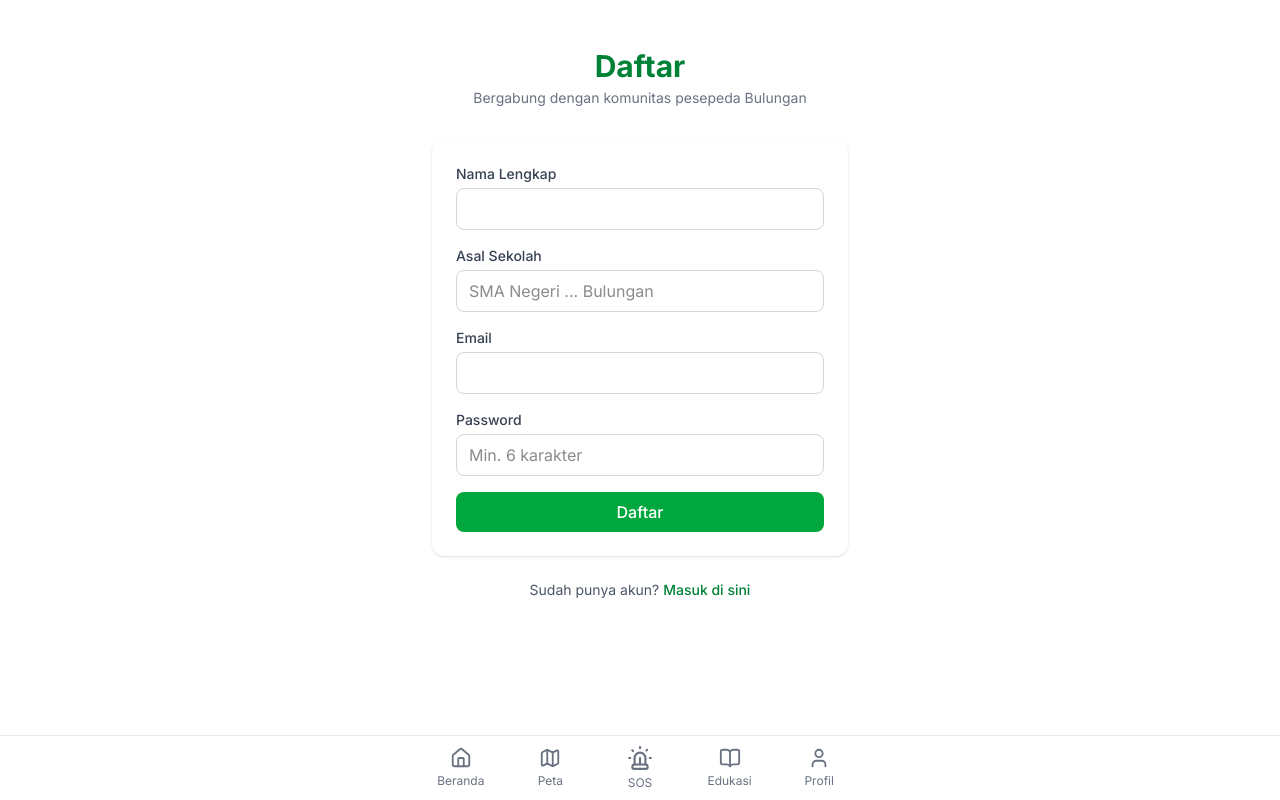
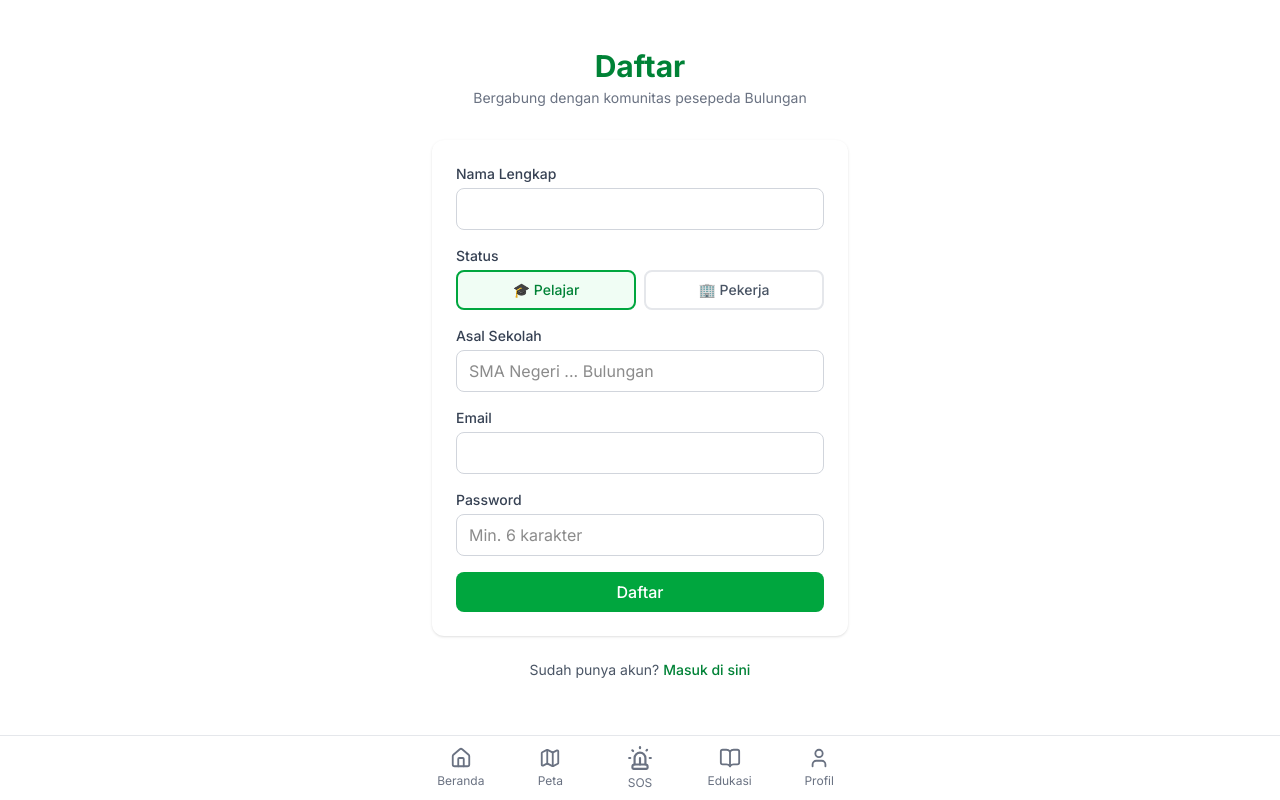
Before and after one commit to PIANOSEM2010/gass, a Next.js app: page /auth/register in a window 1280 px wide. Built offline with nearby package versions, Linux system fonts and the light colour scheme; no server answers.

Commit message:
feat: pilihan Pelajar/Pekerja saat daftar + tampil di profil

```diff
--- a/src/app/auth/register/page.tsx
+++ b/src/app/auth/register/page.tsx
@@ -3,14 +3,19 @@ import { useState } from "react";
 import Link from "next/link";
 import { createClient } from "@/lib/supabase/client";
 
+type MemberType = "pelajar" | "pekerja";
+
 export default function RegisterPage() {
   const [fullName, setFullName] = useState("");
   const [email, setEmail] = useState("");
   const [password, setPassword] = useState("");
-  const [school, setSchool] = useState("");
+  const [memberType, setMemberType] = useState<MemberType>("pelajar");
+  const [organization, setOrganization] = useState("");
   const [loading, setLoading] = useState(false);
   const [error, setError] = useState("");
   const [success, setSuccess] = useState(false);
+
+  const isPelajar = memberType === "pelajar";
 
   async function handleRegister(e: React.FormEvent) {
     e.preventDefault();
@@ -21,7 +26,11 @@ export default function RegisterPage() {
       email,
       password,
       options: {
-        data: { full_name: fullName, school },
+        data: {
+          full_name: fullName,
+          member_type: memberType,
+          organization,
+        },
         emailRedirectTo: `${window.location.origin}/auth/callback`,
       },
     });
@@ -66,16 +75,45 @@ export default function RegisterPage() {
             className="w-full px-3 py-2 border border-gray-300 rounded-lg focus:outline-none focus:ring-2 focus:ring-green-500"
           />
         </div>
+
         <div>
-          <label className="block text-sm font-medium text-gray-700 mb-1">Asal Sekolah</label>
+          <label className="block text-sm font-medium text-gray-700 mb-1">Status</label>
+          <div className="grid grid-cols-2 gap-2">
+            <button
+              type="button"
+              onClick={() => setMemberType("pelajar")}
+              className={`px-3 py-2 rounded-lg text-sm font-medium border-2 transition-colors ${
+                isPelajar ? "border-green-600 bg-green-50 text-green-700" : "border-gray-200 text-gray-600"
+              }`}
+            >
+              🎓 Pelajar
+            </button>
+            <button
+              type="button"
+              onClick={() => setMemberType("pekerja")}
+              className={`px-3 py-2 rounded-lg text-sm font-medium border-2 transition-colors ${
+                !isPelajar ? "border-green-600 bg-green-50 text-green-700" : "border-gray-200 text-gray-600"
+              }`}
+            >
+              🏢 Pekerja
+            </button>
+          </div>
+        </div>
+
+        <div>
+          <label className="block text-sm font-medium text-gray-700 mb-1">
+            {isPelajar ? "Asal Sekolah" : "Asal Instansi"}
+          </label>
           <input
             type="text"
-            value={school}
-            onChange={(e) => setSchool(e.target.value)}
+            required
+            value={organization}
+            onChange={(e) => setOrganization(e.target.value)}
             className="w-full px-3 py-2 border border-gray-300 rounded-lg focus:outline-none focus:ring-2 focus:ring-green-500"
-            placeholder="SMA Negeri ... Bulungan"
+            placeholder={isPelajar ? "SMA Negeri ... Bulungan" : "Nama kantor / instansi"}
           />
         </div>
+
         <div>
           <label className="block text-sm font-medium text-gray-700 mb-1">Email</label>
           <input
--- a/src/app/profil/page.tsx
+++ b/src/app/profil/page.tsx
@@ -9,13 +9,23 @@ export default async function ProfilPage() {
 
   const { data: profile } = await supabase.from("profiles").select("*").eq("id", user.id).single();
 
+  // member_type & organization dibaca dari metadata akun (diisi saat pendaftaran).
+  // organization fallback ke profile.school untuk pengguna lama.
+  const meta = user.user_metadata || {};
+  const memberType: string | undefined = meta.member_type;
+  const isPekerja = memberType === "pekerja";
+  const statusLabel = memberType === "pekerja" ? "Pekerja" : memberType === "pelajar" ? "Pelajar" : "-";
+  const orgLabel = isPekerja ? "Asal Instansi" : "Asal Sekolah";
+  const organization = meta.organization || profile?.school || "-";
+
   return (
     <div className="px-4 pt-8 max-w-md mx-auto">
       <h1 className="text-2xl font-bold text-gray-900 mb-6">Profil Saya</h1>
       <div className="bg-white rounded-xl p-6 shadow-sm space-y-4">
         <div><p className="text-xs text-gray-500">Nama Lengkap</p><p className="font-medium">{profile?.full_name || "-"}</p></div>
         <div><p className="text-xs text-gray-500">Email</p><p className="font-medium">{user.email}</p></div>
-        <div><p className="text-xs text-gray-500">Asal Sekolah</p><p className="font-medium">{profile?.school || "-"}</p></div>
+        <div><p className="text-xs text-gray-500">Status</p><p className="font-medium">{statusLabel}</p></div>
+        <div><p className="text-xs text-gray-500">{orgLabel}</p><p className="font-medium">{organization}</p></div>
         <div><p className="text-xs text-gray-500">Bergabung sejak</p><p className="font-medium">{new Date(profile?.created_at || user.created_at).toLocaleDateString("id-ID", { day: "numeric", month: "long", year: "numeric" })}</p></div>
       </div>
       {profile?.role === "admin" && (
```
